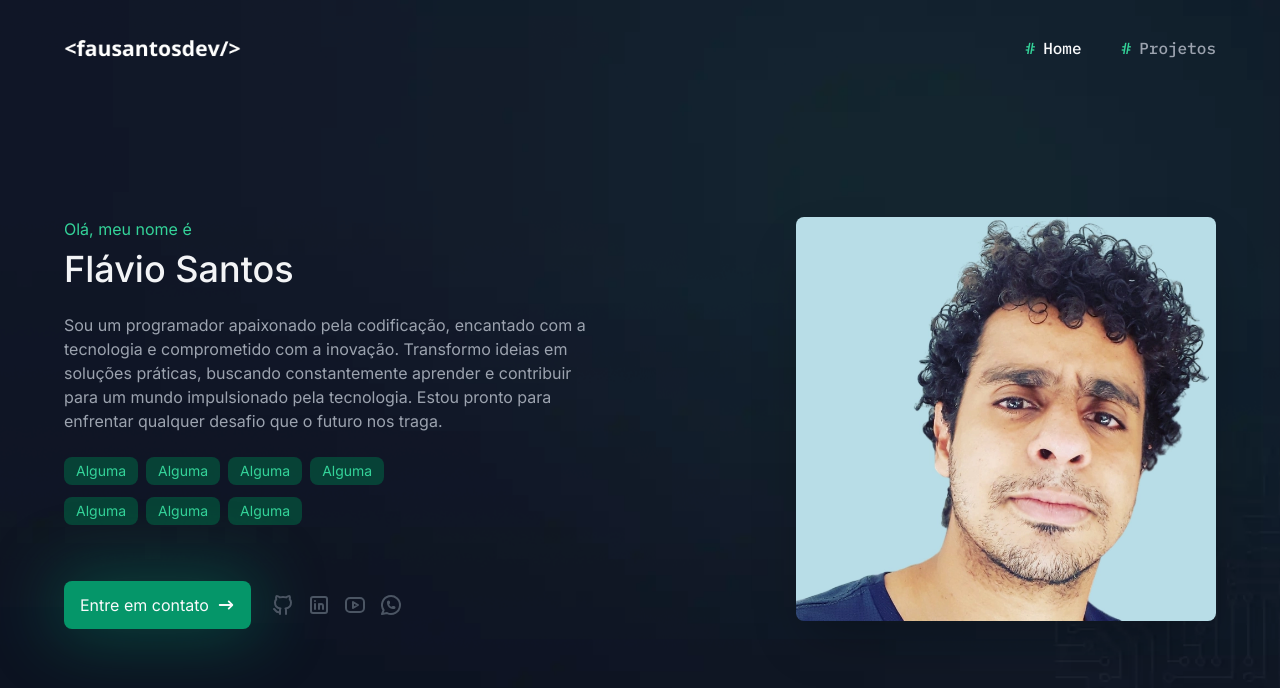
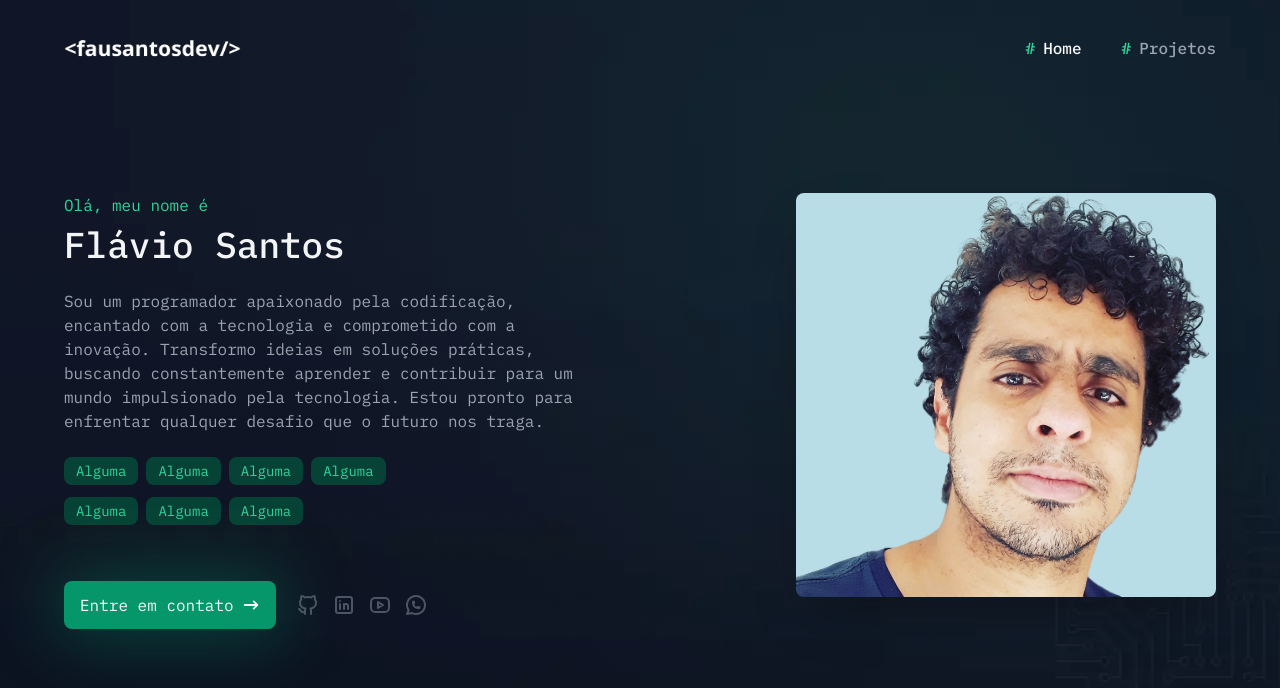
Before and after one commit to fausantosdev/portfolio, a Next.js app: page / in a window 1280 px wide. Shown: the top 688 px of the page. Built offline with nearby package versions, Linux system fonts and the light colour scheme.

Commit message:
:construction: adjusts contact button and social media icons for smaller screens

```diff
--- a/app/components/pages/home/HeroSection/index.tsx
+++ b/app/components/pages/home/HeroSection/index.tsx
@@ -26,7 +26,7 @@ const MOCK_CONTACTS = [
 
 export const HeroSection = () => {
     return (
-        <section className="w-full lg:h-[755px] bg-hero-image bg-cover bg-center bg-no-repeat flex flex-col justify-end pb-10 sm:pb-32 py-32 lg:py-[110px]">
+        <section className="w-full lg:h-[755px] bg-hero-image bg-cover bg-center bg-no-repeat flex flex-col justify-end pb-10 sm:pb-32 py-32 lg:py-[110px] font-mono">
             <div className="container flex items-start justify-between flex-col-reverse lg:flex-row">
                 <div className="w-full lg:max-w-[530px]">
                     <p className="text-emerald-400">Olá, meu nome é</p>
@@ -42,9 +42,9 @@ export const HeroSection = () => {
                     </div>
 
                     <div className="mt-6 lg:mt-10 flex sm:items-center sm:gap-5 flex-col sm:flex-row">
-                        <Button className="shadow-button w-max">Entre em contato <HiArrowNarrowRight size={18} /></Button>
+                        <Button className="shadow-button sm:w-max">Entre em contato <HiArrowNarrowRight size={18} /></Button>
 
-                        <div className="text-gray-600 text-2xl flex items-center h-20 gap-3">
+                        <div className="text-gray-600 text-2xl flex justify-center sm:justify-start items-center h-20 gap-3">
                             {MOCK_CONTACTS.map((contact, index) => (
                                 <a href={contact.url} key={index} target="_blank" className="hover:text-gray-100 transition-colors">{contact.icon}</a>
                             ))}
```
